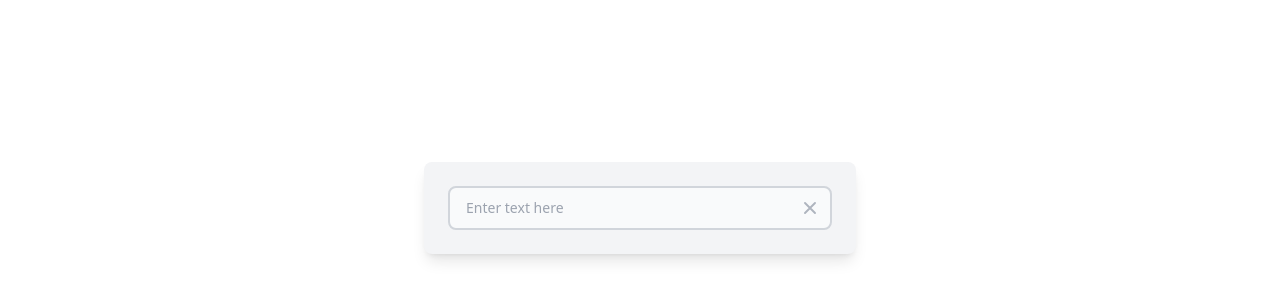
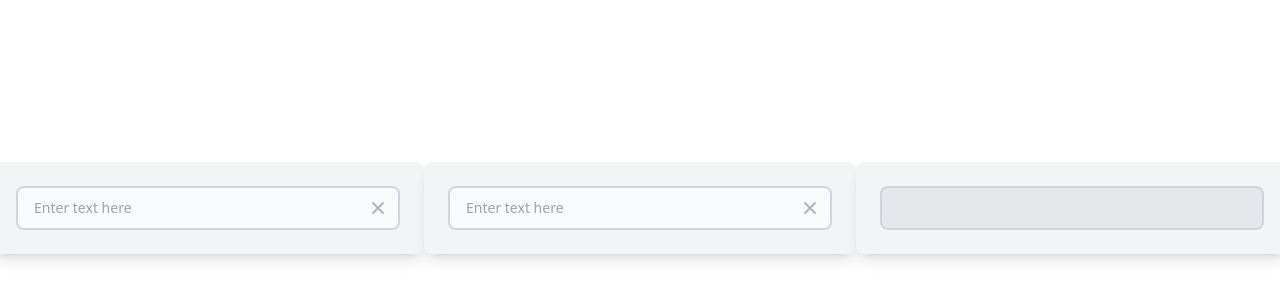
Before and after one commit to wanghejin/beep-frontend-assessment, a Vue app: page / in a window 1280 px wide. Shown: the part 192-492 px from the top of the page. Built offline with nearby package versions, Linux system fonts and the light colour scheme.

Commit message:
Modify disabled input appearance

```diff
--- a/src/App.vue
+++ b/src/App.vue
@@ -2,11 +2,20 @@
   <div id="app">
     <div class="flex justify-center items-center h-screen font-sans">
       <SearchAutocomplete
+        :items="data1"
         :isAsync="true"
+        :label="'name'"
+        :description="'airport_code'"
+        :searchOnFocus="false"
+      />
+      <SearchAutocomplete
+        :items="data1"
+        :isAsync="false"
         :label="'name'"
         :description="'airport_code'"
         :searchOnFocus="true"
       />
+      <SearchAutocomplete :isDisabled="true" />
     </div>
   </div>
 </template>
@@ -19,7 +28,12 @@ export default {
   name: "App",
   components: {
     SearchAutocomplete,
-    airportsData,
+  },
+  data() {
+    return {
+      data1: airportsData,
+      data2: airportsData,
+    };
   },
 };
 </script>
--- a/src/components/SearchAutocomplete.vue
+++ b/src/components/SearchAutocomplete.vue
@@ -5,8 +5,8 @@
         <input
           type="text"
           v-model="search"
-          class="outline-4 outline-blue-400 border-2 border-blue-300 hover:border-blue-400 focus:border-blue-600 w-96 pl-4 bg-gray-50 border border-gray-300 text-gray-900 text-sm rounded-lg focus:ring-blue-200 block p-2.5 dark:bg-gray-200 dark:border-gray-200 dark:placeholder-gray-200 dark:text-white"
-          :placeholder="placeholder"
+          class="outline-4 outline-blue-400 border-2 border-blue-300 enabled:hover:border-blue-400 focus:border-blue-600 w-96 pl-4 bg-gray-50 border border-gray-300 text-gray-900 text-sm rounded-lg focus:ring-blue-200 block p-2.5 dark:bg-gray-200 dark:border-gray-200 dark:placeholder-gray-200 dark:text-white disable:cursor-not-allowed disabled:bg-gray-200 disabled:text-gray-400"
+          :placeholder="!isDisabled ? placeholder : null"
           @input="onChange"
           @focus="this.searchOnFocus ? onChange() : null"
           @keydown.down="onArrowDown"
@@ -18,6 +18,7 @@
 
         <LoadSpinner v-if="isLoading" class="absolute inset-y-3 right-11" />
         <CancelButton
+          v-if="!isDisabled"
           class="absolute top-0 right-3 flex items-center justify-center h-full"
           @click="reset()"
         />
@@ -67,7 +68,6 @@
 </template>
 
 <script>
-import airportsData from "../data/airports.js";
 import { debounce } from "./utils/debounce.js";
 import DisplayList from "./DisplayList.vue";
 import LoadSpinner from "./LoadSpinner.vue";
@@ -79,7 +79,7 @@ export default {
     items: {
       type: Array,
       required: false,
-      default: () => airportsData,
+      default: () => [],
     },
     placeholder: {
       type: String,
```
